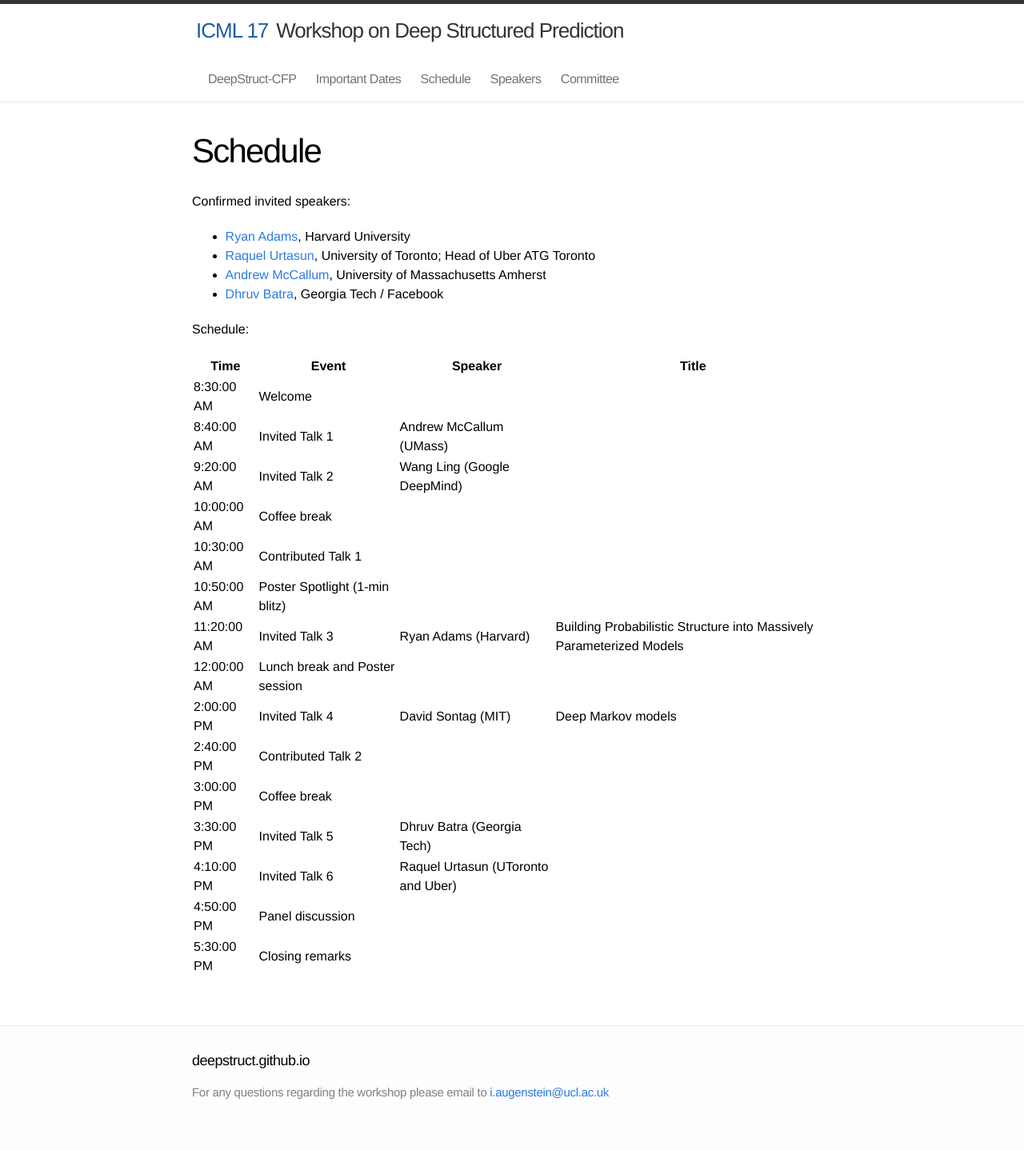
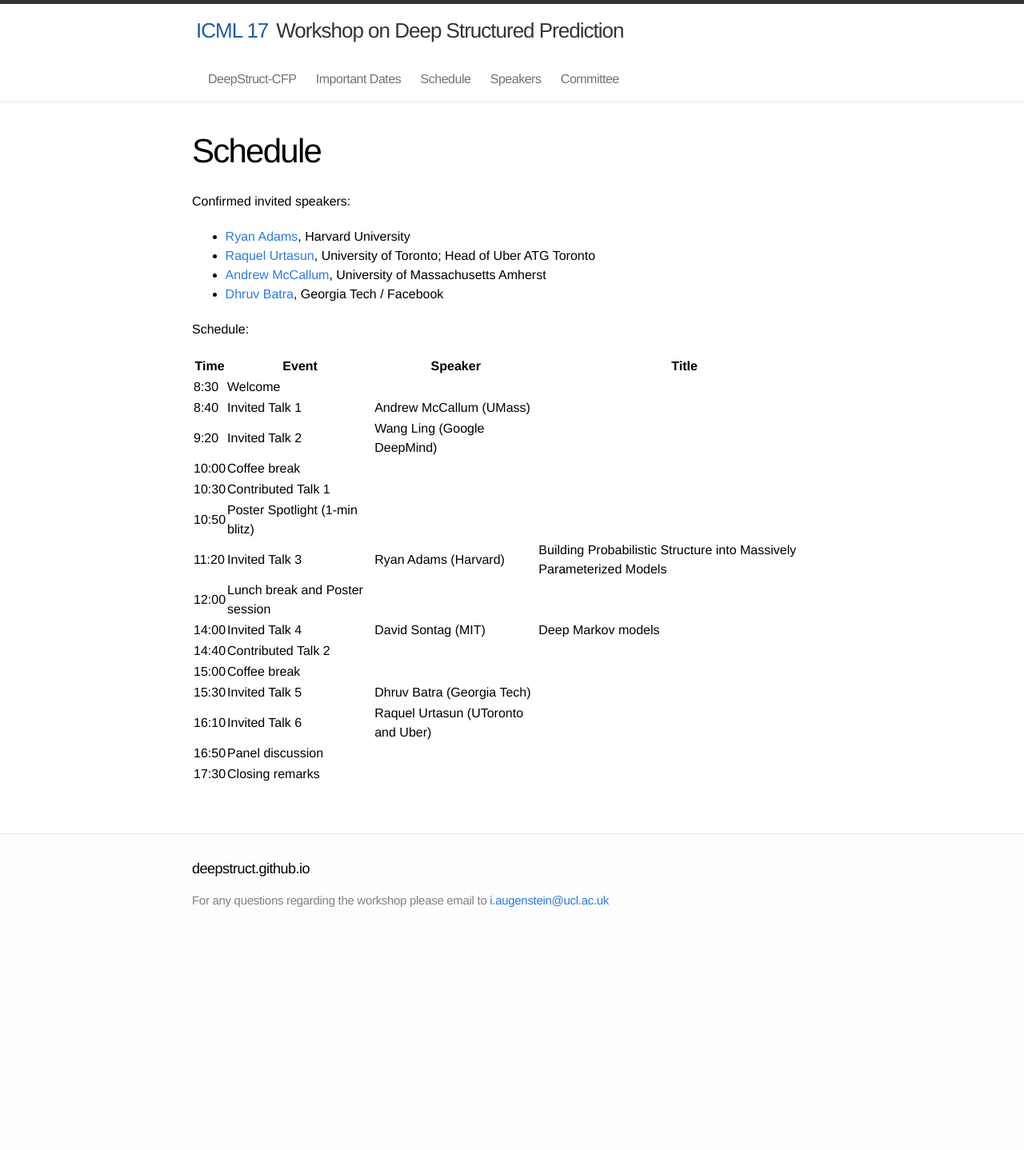
Before and after one commit to deepstruct/deepstruct.github.io, a Jekyll site: the page built from ICML17/3_schedule.md, in a window 1280 px wide. Shown: the whole page at 80% size. Built offline with Jekyll 4.4.1, drawn with Linux system fonts in a browser that asks for light colours; after the commit the page ends 1198 px from its top, so only the background shows below that.

Commit message:
Update 3_schedule.md

```diff
--- a/ICML17/3_schedule.md
+++ b/ICML17/3_schedule.md
@@ -15,18 +15,18 @@
 
 | Time          |  Event        |  Speaker | Title |
 | ------------- | ------------- | -------------  |  -------------  |
-|  8:30:00 AM   |  Welcome  |
-|  8:40:00 AM | Invited Talk 1  | Andrew McCallum (UMass) |
-|  9:20:00 AM  |  Invited Talk 2  |  Wang Ling (Google DeepMind)  |
-|  10:00:00 AM  |  Coffee break   |
-|  10:30:00 AM  |  Contributed Talk 1   |  |
-|  10:50:00 AM  |  Poster Spotlight (1-min blitz) |    |
-|  11:20:00 AM  |  Invited Talk 3  |  Ryan Adams (Harvard)  | Building Probabilistic Structure into Massively Parameterized Models |
-|  12:00:00 AM  |  Lunch break and Poster session  |  |
-|  2:00:00 PM   |  Invited Talk 4  |  David Sontag (MIT)  |  Deep Markov models |
-|  2:40:00 PM   |   Contributed Talk 2  |   |
-|  3:00:00 PM   |  Coffee break  |  |
-|  3:30:00 PM   |  Invited Talk 5  |  Dhruv Batra (Georgia Tech) |
-|  4:10:00 PM   |  Invited Talk 6  |  Raquel Urtasun (UToronto and Uber) |
-|  4:50:00 PM   | Panel discussion  |
-|  5:30:00 PM   |  Closing remarks  |    |
+|  8:30   |  Welcome  |
+|  8:40 | Invited Talk 1  | Andrew McCallum (UMass) |
+|  9:20  |  Invited Talk 2  |  Wang Ling (Google DeepMind)  |
+|  10:00  |  Coffee break   |
+|  10:30  |  Contributed Talk 1   |  |
+|  10:50  |  Poster Spotlight (1-min blitz) |    |
+|  11:20  |  Invited Talk 3  |  Ryan Adams (Harvard)  | Building Probabilistic Structure into Massively Parameterized Models |
+|  12:00 |  Lunch break and Poster session  |  |
+|  14:00   |  Invited Talk 4  |  David Sontag (MIT)  |  Deep Markov models |
+|  14:40  |   Contributed Talk 2  |   |
+|  15:00   |  Coffee break  |  |
+|  15:30   |  Invited Talk 5  |  Dhruv Batra (Georgia Tech) |
+|  16:10  |  Invited Talk 6  |  Raquel Urtasun (UToronto and Uber) |
+|  16:50   | Panel discussion  |
+|  17:30   |  Closing remarks  |    |
```
